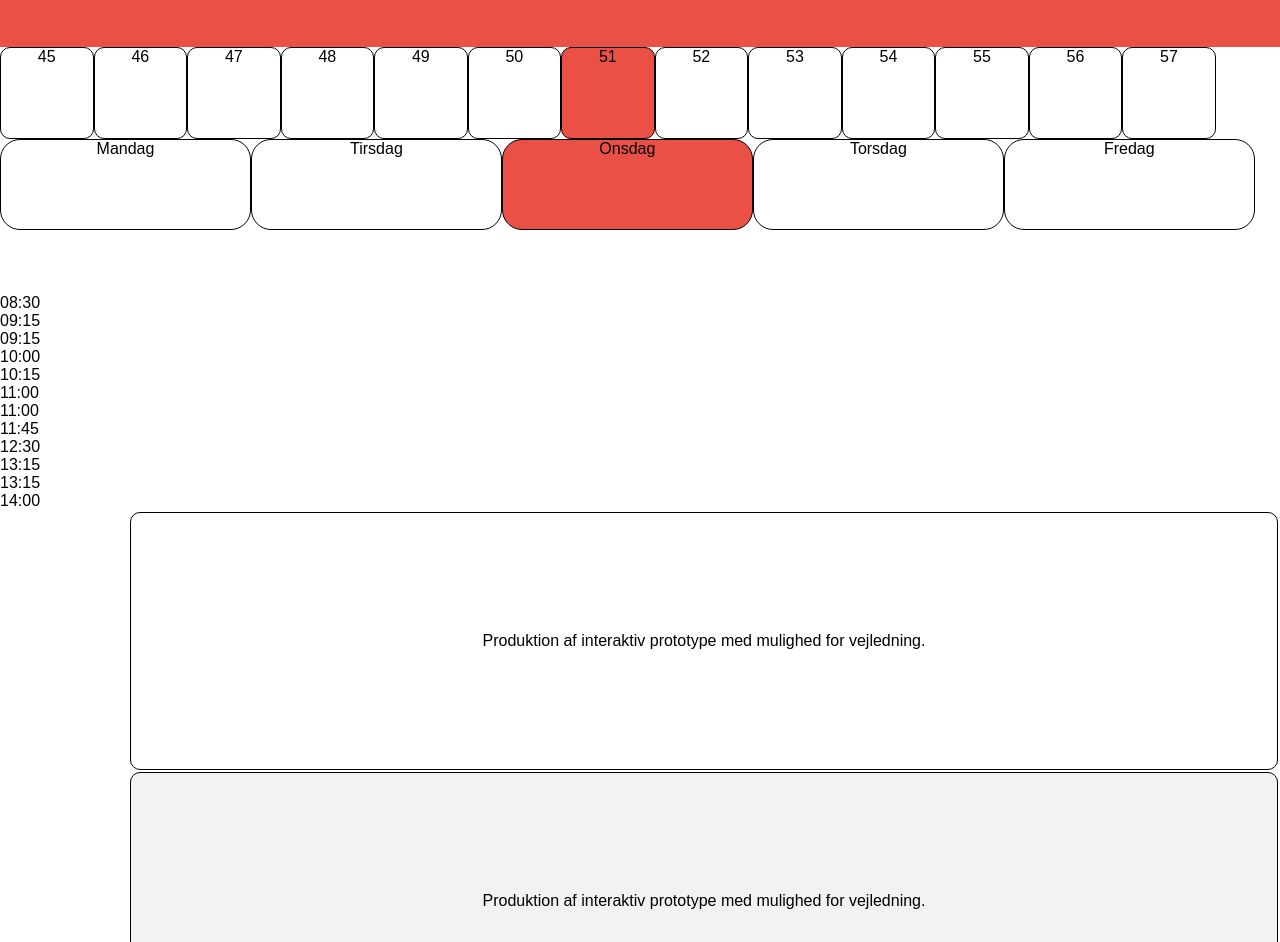
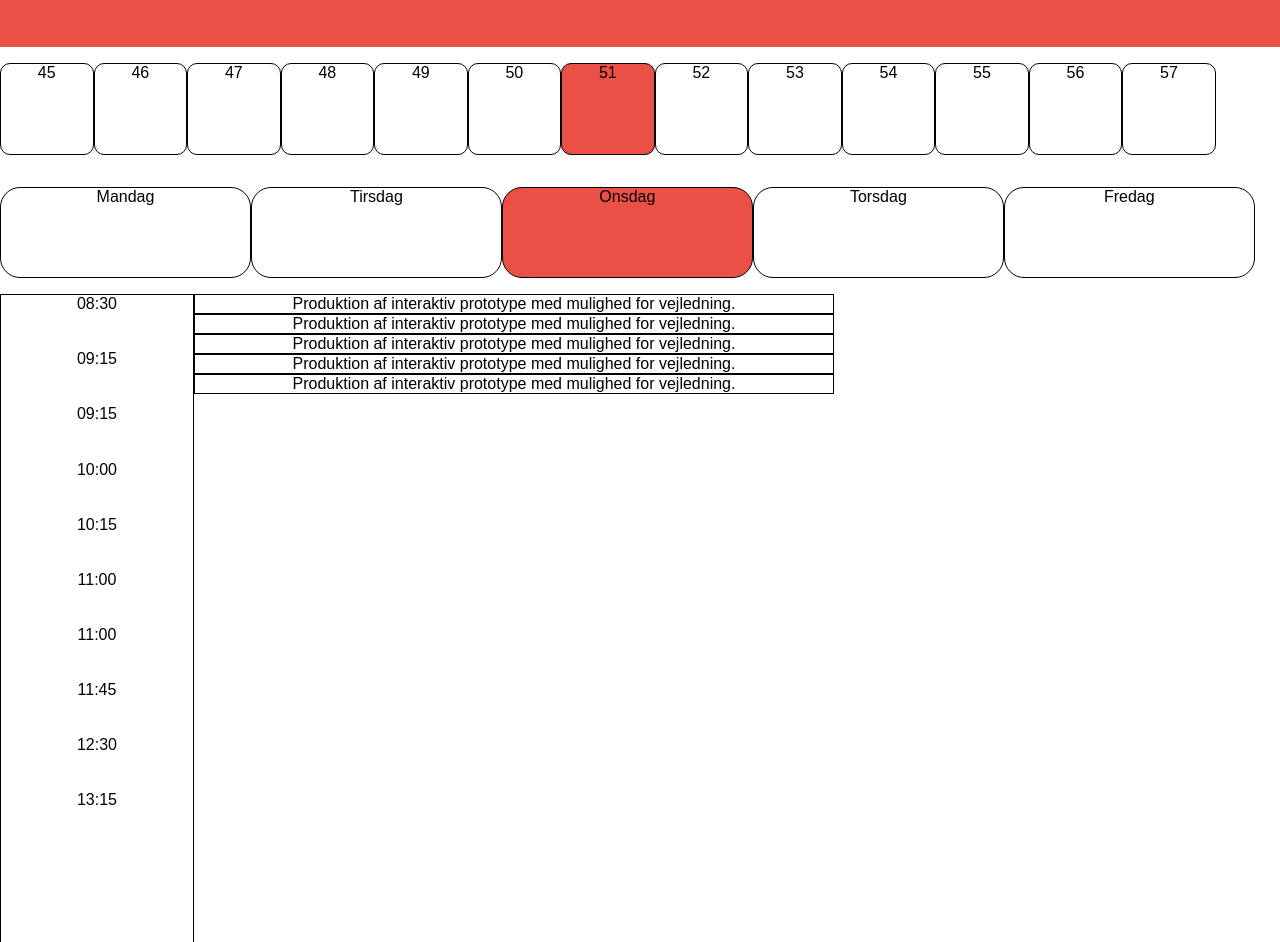
Before and after one commit to nich2290/Fronter-redesign, a plain HTML site: page skema.html in a window 1280 px wide. Shown: the part 145-1087 px from the top of the page. Drawn offline with Linux system fonts and the light colour scheme.

Commit message:
skema, lorter, stadig

```diff
--- a/skema.html
+++ b/skema.html
@@ -113,58 +113,46 @@
             </ul>
         </div>
 
-        <div class="skema">
-            <table id="skemaet">
-                <tr class="modul">
-                    <p>08:30</p>
-                    <p>09:15</p>
-                    <td>
-                        <p>Produktion af interaktiv prototype med mulighed for vejledning.</p>
-                    </td>
-                </tr>
-                <tr class="modul">
-                    <p>09:15</p>
-                    <p>10:00</p>
-                    <td>
-                        <p>Produktion af interaktiv prototype med mulighed for vejledning.</p>
-                    </td>
-                </tr>
-                <tr class="modul">
-                    <p>10:15</p>
-                    <p>11:00</p>
-                    <td>
-                        <p>Produktion af interaktiv prototype med mulighed for vejledning.</p>
-                    </td>
-                </tr>
-                <tr class="modul">
-                    <p>11:00</p>
-                    <p>11:45</p>
-                    <td>
-                        <p>Produktion af interaktiv prototype med mulighed for vejledning.</p>
-                    </td>
-                </tr>
-                <tr class="modul">
-                    <p>12:30</p>
-                    <p>13:15</p>
-                    <td>
-                        <p>Produktion af interaktiv prototype med mulighed for vejledning.</p>
-                    </td>
-                </tr>
-                <tr class="modul">
-                    <p>13:15</p>
-                    <p>14:00</p>
-                    <td></td>
-                </tr>
+        <div id="skema">
 
+            <div class="tid">
 
-            </table>
-        </div>
-    </div>
-    <div>pik</div>
+                <p class="plz"> 08:30</p>
+                <p>09:15</p>
+                <p class="plz">09:15</p>
+                <p> 10:00</p>
+                <p class="plz">10:15</p>
+                <p> 11:00</p>
+                <p class="plz">11:00</p>
+                <p> 11:45</p>
+                <p class="plz">12:30</p>
+                <p> 13:15</p>
 
 
 
-    <script src="script.js"></script>
+            </div>
+            <div class="beskrivelse">
+                <p class="border">Produktion af interaktiv prototype med mulighed for vejledning.</p>
+
+                <p class="border">Produktion af interaktiv prototype med mulighed for vejledning.</p>
+
+
+                <p class="border">Produktion af interaktiv prototype med mulighed for vejledning.</p>
+
+                <p class="border">Produktion af interaktiv prototype med mulighed for vejledning.</p>
+
+
+                <p class="border">Produktion af interaktiv prototype med mulighed for vejledning.</p>
+
+
+            </div>
+
+
+
+        </div>
+    </div>
+    <script src="script.js">
+    </script>
 
 </body>
 
--- a/style.css
+++ b/style.css
@@ -557,33 +557,17 @@ tr:nth-child(even) {
 
 
 
-
-
-#skema_overskrift {
-    font-family: Arial;
-    position: absolute;
-
-    top: -2vw;
-    left: 36vw;
-}
-
 .skema_wrapper {
 
-    width: 100vw min-height: 100vw;
-    max-width: 375px;
+    width: 100vw;
+    min-height: 100vw;
+    max-width: 380px;
     display: flex;
     flex-direction: column;
 
 }
 
-.skema_wrapper * {
-    padding: 0;
-    margin: 00;
-}
 
-.skema {
-    padding-top: 5vw;
-}
 
 .skema_uge {
 
@@ -591,8 +575,6 @@ tr:nth-child(even) {
 
 
 }
-
-#skema_overskrift {}
 
 .skema_dag {
     display: flex;
@@ -634,6 +616,16 @@ tr:nth-child(even) {
 
 }
 
+.skema_dag ul {
+    padding: 0;
+    margin: 0;
+}
+
+.skema_uge ul {
+    padding: 0;
+    margin: 0;
+}
+
 #uge_select {
 
     background-color: #EA5045;
@@ -643,39 +635,63 @@ tr:nth-child(even) {
     list-style-type: none;
 }
 
-.skema {
+#skema {
+    display: flex;
     width: 100vw;
     height: 140vw;
+    display: flex;
+    text-align: center;
+
 
 }
 
+.tid {
+    flex-direction: column;
+    display: flex;
+    height: 75.8vw;
+    width: 15vw;
+    border: 1px solid;
+    float: left;
 
-
-#skemaet td,
-#skemaet tr {
-    border: 1px solid;
-    border-radius: 10px;
 }
 
-#skemaet {
-    padding-left: 10vw
+.tid p {
+    margin: 0;
+    padding-bottom: 2.9vw
 }
 
-#skemaet td {
-    width: 60vw;
-    height: 20vw;
+.beskrivelse {
+    flex-direction: column;
+    display: flex;
+    float: left;
+    width: 50vw;
+    float: left;
+    height: 100vw;
 }
 
+.beskrivelse p {
+    margin: 0;
+}
 
+.tid .plz {}
 
+.beskrivelse .border {
+    border: 1px solid;
+}
+
+h1 {
+
+    position: absolute;
+    top: -3vw;
+    left: 35vw;
+    font-family: arial;
+}
 
 /*Calendar*/
 .calendar {
     display: flex;
     flex-grow: 1;
-
     width: 75vw;
-
     margin-left: auto;
     margin-right: auto;
     margin-top: 10vw;
```
